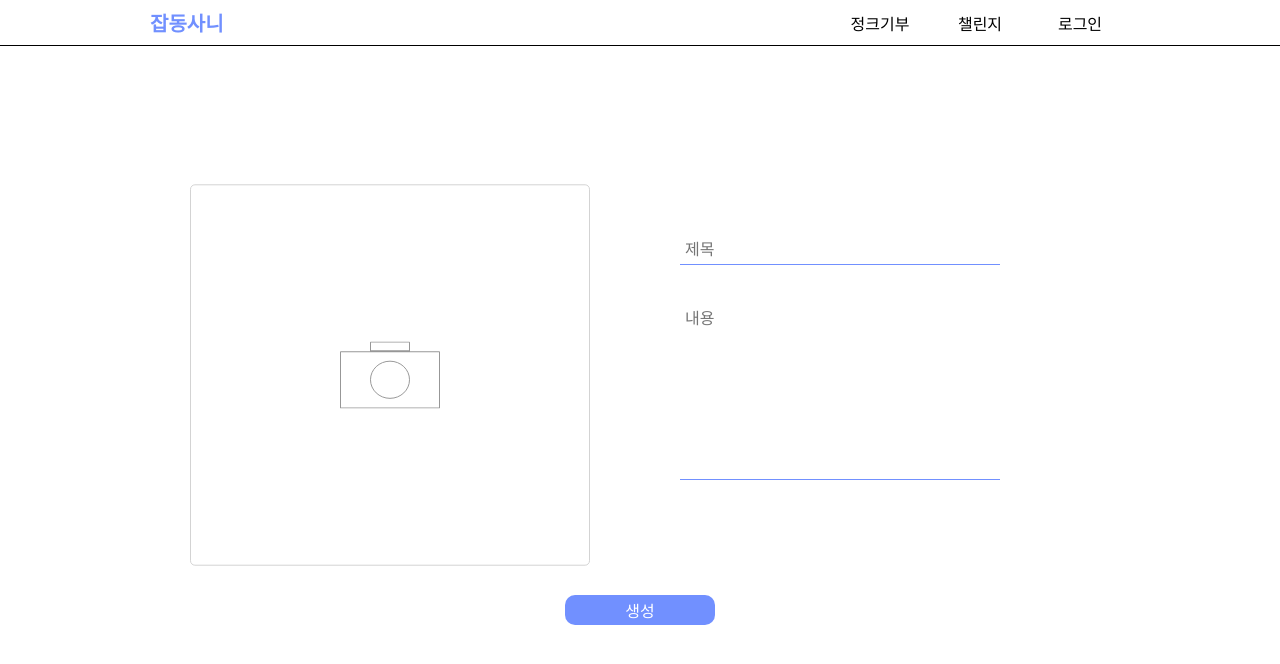
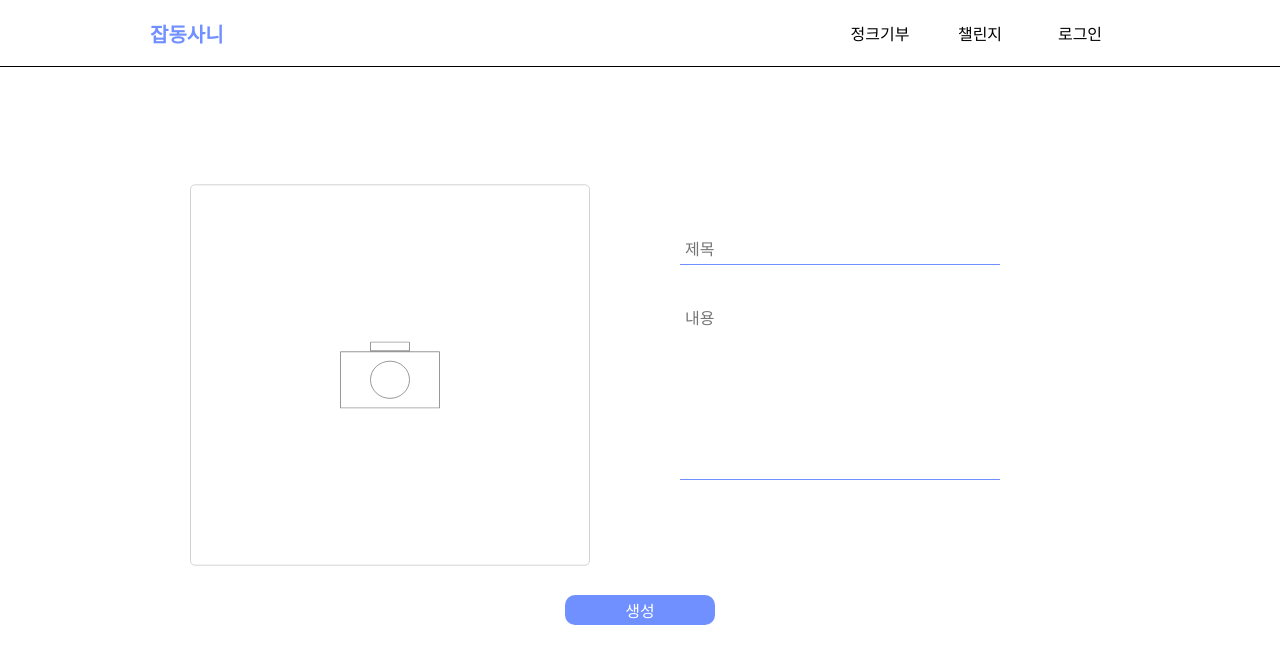
Before and after one commit to JobDongSani/JobDongSani_Frontend, a React (Create React App) app: page /cardAdd/1/1 in a window 1280 px wide. Shown: the top 664 px of the page. Built offline with nearby package versions, Linux system fonts and the light colour scheme.

Commit message:
⚡️ :: header

```diff
--- a/src/components/Header/index.tsx
+++ b/src/components/Header/index.tsx
@@ -36,7 +36,7 @@ export default Header;
 
 const HeaderWrapper = styled.div`
     width: 100%;
-    height: 45px;
+    height: 66px;
     position: sticky;
     border-bottom: 1px solid black;
     display: flex;
@@ -75,7 +75,7 @@ const ListBox = styled.ul`
 
 const List = styled.li`
     width: 100px;
-    height: 45px;
+    height: 66px;
     display: flex;
     align-items: center;
     justify-content: center;
@@ -85,9 +85,9 @@ const List = styled.li`
     position: relative;
     ::before, ::after{
         content: '';
-        border-bottom: solid 2px #7190FF;
+        border-top: solid 2px #7190FF;
         position: absolute;
-        bottom: 0;
+        top: 0;
         width: 0;
         -webkit-transition: all 0.2s ease;
             transition: all 0.22s ease;
```
